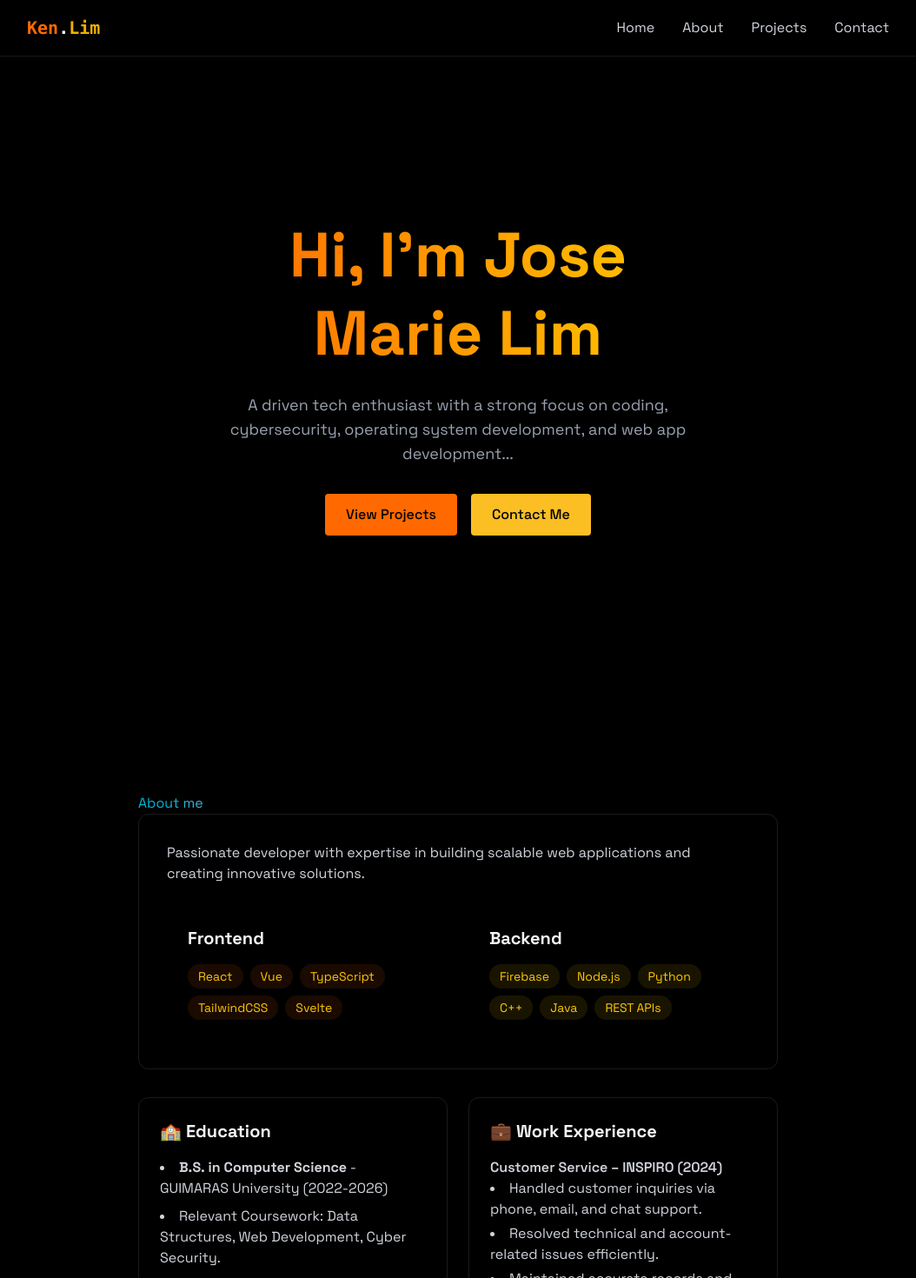
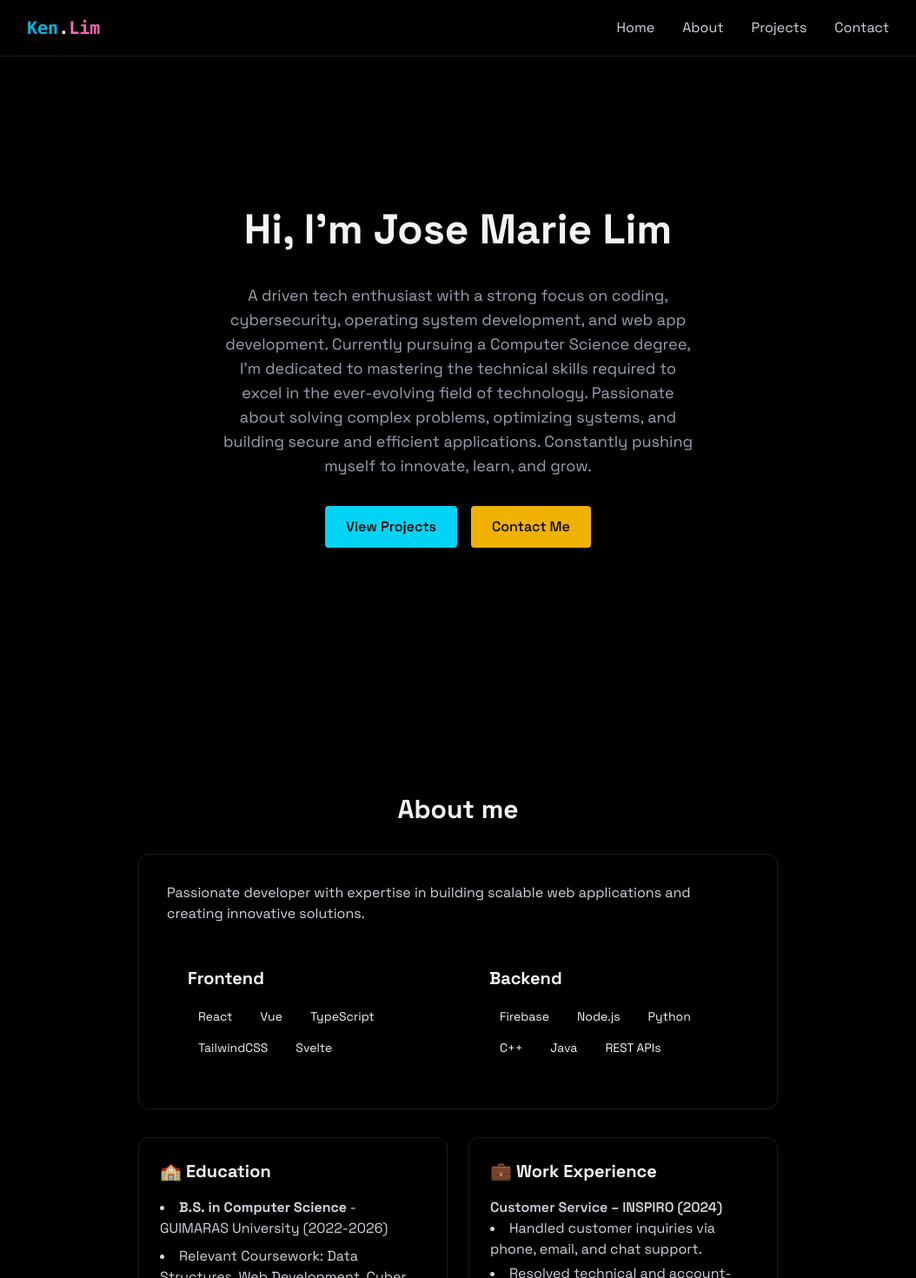
Before and after one commit to KenKenLim07/KenLim-Portfolio, a React (Vite) app: page / in a window 1280 px wide. Shown: the top 1470 px of the page at 87% size, without its empty margins (113-1167 px from the left). Built offline with nearby package versions, Linux system fonts and the light colour scheme.

Commit message:
first commit

```diff
--- a/src/components/LoadingScreen.jsx
+++ b/src/components/LoadingScreen.jsx
@@ -22,14 +22,16 @@ export const LoadingScreen = ({ onComplete }) => {
   }, [onComplete]);
 
   return (
-    <div className="fixed inset-0 z-50 bg-black text-gray-100 flex flex-col items-center justify-center">
-      <div className="mb-4 text-4xl font-mono font-bold text-white transition-all">
-        {text}
-        <span className="animate-blink ml-1 text-white">|</span>
-      </div>
+    <div className="fixed inset-0 z-50 bg-black flex items-center justify-center">
+      <div className="flex flex-col items-center space-y-6">
+        <div className="text-5xl font-mono text-white tracking-widest">
+          {text}
+          <span className="animate-blink text-blue-400 ml-1">|</span>
+        </div>
 
-      <div className="w-[200px] h-[2px] bg-gray-800 rounded relative overflow-hidden">
-        <div className="w-[40%] h-full bg-white shadow-[0_0_15px_white] animate-loading-bar"></div>
+        <div className="w-64 h-1 bg-gray-700 rounded overflow-hidden">
+          <div className="h-full w-1/3 bg-blue-500 animate-loading-bar rounded shadow-[0_0_10px_#3b82f6]"></div>
+        </div>
       </div>
     </div>
   );
--- a/src/components/Navbar.jsx
+++ b/src/components/Navbar.jsx
@@ -11,9 +11,9 @@ export const Navbar = ({ menuOpen, setMenuOpen }) => {
           <a href="#home" className="font-mono text-xl font-bold text-white">
             {" "}
             <span>
-            <span className="text-orange-500">Ken</span>
+            <span className="text-cyan-500">Ken</span>
               <span className="text-white">.</span>
-            <span className="text-yellow-500">Lim</span>
+            <span className="text-pink-400">Lim</span>
             </span>
 
 
--- a/src/components/sections/About.jsx
+++ b/src/components/sections/About.jsx
@@ -11,7 +11,7 @@ export const About = () => {
     >
       <RevealOnScroll>
         <div className="max-w-3xl mx-auto px-4">
-        <h2 class="bg-gradient-to-r from-cyan-500 to-pink-500 bg-clip-text text-transparent">
+        <h2 class="text-3xl font-bold mb-8 text-white-500 text-center leading-tight will-change-transform">
       About me
         </h2>
 
@@ -31,7 +31,7 @@ export const About = () => {
                   {frontendSkills.map((tech, key) => (
                     <span
                       key={key}
-                      className="bg-orange-500/10 text-yellow-400 py-1 px-3 rounded-full text-sm hover:bg-orange-500/20 hover:shadow-[0_2px_8px_rgba(251,146,60,0.2)] transition"
+                      className="bg-white-500/10 text-grey-400 py-1 px-3 rounded-full text-sm hover:bg-orange-500/20 hover:shadow-[0_2px_8px_rgba(251,146,60,0.2)] transition"
                     >
                       {tech}
                     </span>
@@ -45,7 +45,7 @@ export const About = () => {
                   {backendSkills.map((tech, key) => (
                     <span
                       key={key}
-                      className="bg-yellow-400/10 text-yellow-400 py-1 px-3 rounded-full text-sm hover:bg-yellow-400/20 hover:shadow-[0_2px_8px_rgba(250,204,21,0.2)] transition"
+                      className="bg-white-500/10 text-grey-400 py-1 px-3 rounded-full text-sm hover:bg-yellow-400/20 hover:shadow-[0_2px_8px_rgba(250,204,21,0.2)] transition"
                     >
                       {tech}
                     </span>
--- a/src/components/sections/Contact.jsx
+++ b/src/components/sections/Contact.jsx
@@ -38,7 +38,7 @@ export const Contact = () => {
     >
       <RevealOnScroll>
         <div className="px-4 w-full min-w-[300px] md:w-[500px] sm:w-2/3 p-6">
-          <h2 className="text-3xl font-bold mb-8 bg-gradient-to-r from-orange-500 to-yellow-400 bg-clip-text text-transparent text-center">
+          <h2 className="text-3xl font-bold mb-8 text-white-500 text-center leading-tight will-change-transform">
             {" "}
             Get In Touch
           </h2>
@@ -50,7 +50,7 @@ export const Contact = () => {
                 name="name"
                 required
                 value={formData.name}
-                className="w-full bg-white/5 border border-white/10 rounded px-4 py-3 text-white transition focus:outline-none focus:border-yellow-500 focus:bg-blue-500/5"
+                className="w-full bg-white/5 border border-white/10 rounded px-4 py-3 text-white transition focus:outline-none focus:border-cyan-500 focus:bg-blue-500/5"
                 placeholder="Your Name..."
                 onChange={(e) =>
                   setFormData({ ...formData, name: e.target.value })
@@ -65,7 +65,7 @@ export const Contact = () => {
                 name="email"
                 required
                 value={formData.email}
-                className="w-full bg-white/5 border border-white/10 rounded px-4 py-3 text-white transition focus:outline-none focus:border-yellow-500 focus:bg-blue-500/5"
+                className="w-full bg-white/5 border border-white/10 rounded px-4 py-3 text-white transition focus:outline-none focus:border-cyan-500 focus:bg-blue-500/5"
                 placeholder="Your Email..."
                 onChange={(e) =>
                   setFormData({ ...formData, email: e.target.value })
@@ -80,7 +80,7 @@ export const Contact = () => {
                 required
                 rows={5}
                 value={formData.message}
-                className="w-full bg-white/5 border border-white/10 rounded px-4 py-3 text-white transition focus:outline-none focus:border-yellow-500 focus:bg-blue-500/5"
+                className="w-full bg-white/5 border border-white/10 rounded px-4 py-3 text-orange transition focus:outline-none focus:border-cyan-400 focus:bg-blue-500/5"
                 placeholder="Your Message..."
                 onChange={(e) =>
                   setFormData({ ...formData, message: e.target.value })
@@ -90,7 +90,7 @@ export const Contact = () => {
 
             <button
               type="submit"
-              className="w-full bg-orange-500 text-black py-3 px-6 rounded font-medium transition relative overflow-hidden hover:-translate-y-0.5 hover:shadow-[0_0_15px_rgba(59,130,246,0.4)]"
+              className="w-full bg-cyan-500 text-black py-3 px-6 rounded font-medium transition relative overflow-hidden hover:-translate-y-0.5 hover:shadow-[0_0_15px_rgba(59,130,246,0.4)]"
             >
               Send Message
             </button>
--- a/src/components/sections/Home.jsx
+++ b/src/components/sections/Home.jsx
@@ -8,13 +8,12 @@ export const Home = () => {
     >
       <div className="text-center z-10 px-4 max-w-xl mx-auto">
         <RevealOnScroll>
-          <h1 className="text-5xl md:text-7xl font-bold mb-6 bg-gradient-to-r from-orange-500 to-yellow-400 bg-clip-text text-transparent leading-tight">
+          <h1 className="text-5xl font-bold mb-8 text-white-500 text-center leading-tight will-change-transform">
             Hi, I'm Jose Marie Lim
           </h1>
 
           <p className="text-gray-400 text-lg mb-8">
-            A driven tech enthusiast with a strong focus on coding, cybersecurity,
-            operating system development, and web app development...
+          A driven tech enthusiast with a strong focus on coding, cybersecurity, operating system development, and web app development. Currently pursuing a Computer Science degree, I'm dedicated to mastering the technical skills required to excel in the ever-evolving field of technology. Passionate about solving complex problems, optimizing systems, and building secure and efficient applications. Constantly pushing myself to innovate, learn, and grow.
           </p>
         </RevealOnScroll>
 
@@ -22,13 +21,13 @@ export const Home = () => {
           <div className="flex justify-center space-x-4">
             <a
               href="#projects"
-              className="bg-orange-500 text-black py-3 px-6 rounded font-medium transition relative overflow-hidden hover:-translate-y-0.5 hover:shadow-[0_0_15px_rgba(59,130,246,0.4)]"
+              className="bg-cyan-400 text-black py-3 px-6 rounded font-medium transition relative overflow-hidden hover:-translate-y-0.5 hover:shadow-[0_0_15px_rgba(59,130,246,0.4)]"
             >
               View Projects
             </a>
             <a
               href="#contact"
-              className="bg-[#FBBF24] text-black py-3 px-6 rounded font-medium transition relative overflow-hidden hover:-translate-y-0.5 hover:shadow-[0_0_15px_rgba(59,130,246,0.4)]"
+              className="bg-yellow-500 text-black py-3 px-6 rounded font-medium transition relative overflow-hidden hover:-translate-y-0.5 hover:shadow-[0_0_15px_rgba(59,130,246,0.4)]"
             >
               Contact Me
             </a>
--- a/src/components/sections/Projects.jsx
+++ b/src/components/sections/Projects.jsx
@@ -8,7 +8,7 @@ export const Projects = () => {
     >
       <RevealOnScroll>
         <div className="max-w-5xl mx-auto px-4">
-          <h2 className="text-3xl font-bold mb-8 bg-gradient-to-r from-orange-500 to-yellow-400 bg-clip-text text-transparent text-center">
+          <h2 className="text-3xl font-bold mb-8 text-white-500 text-center leading-tight will-change-transform">
             Featured Projects
           </h2>
           <div className="grid grid-cols-1 md:grid-cols-2 gap-6">
```
